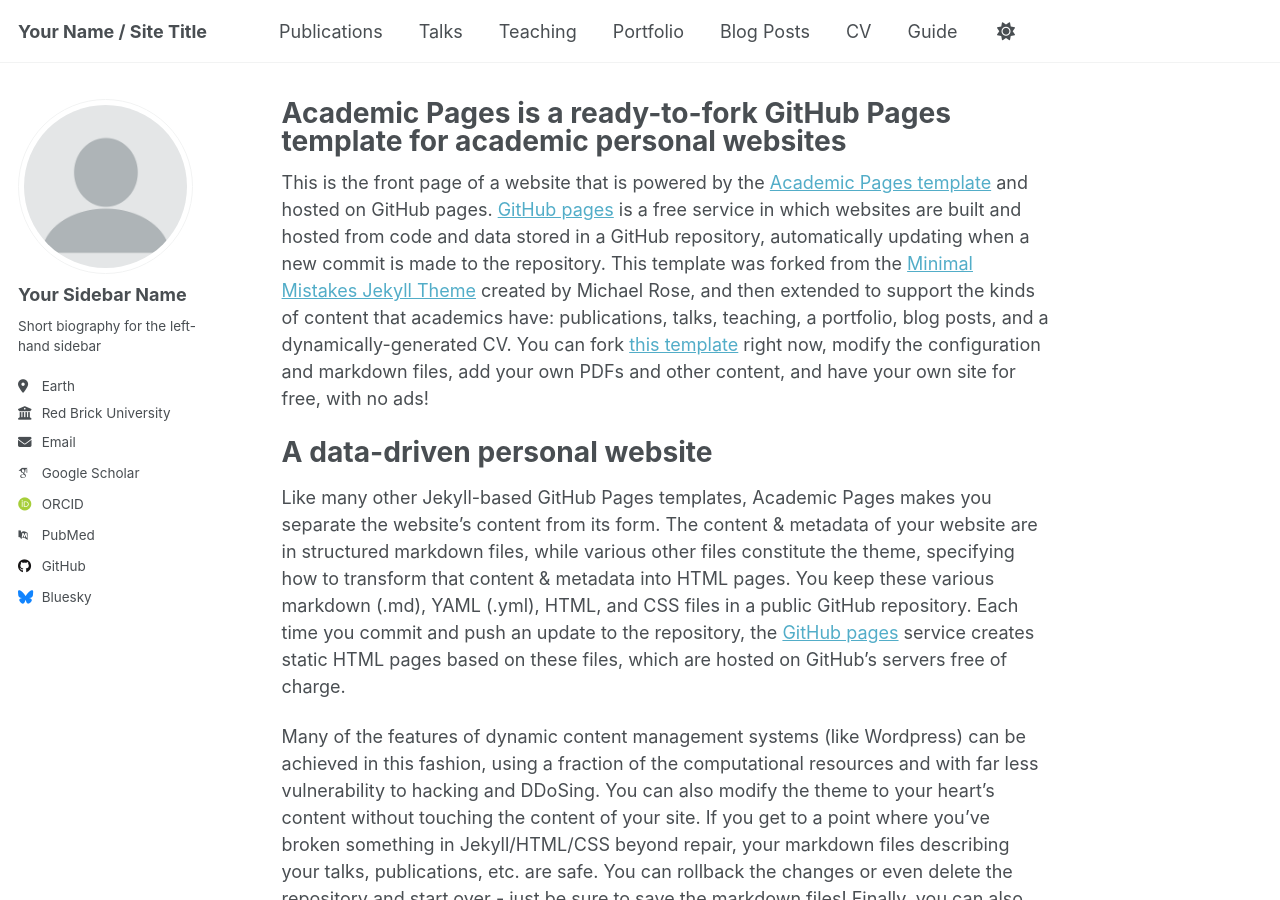
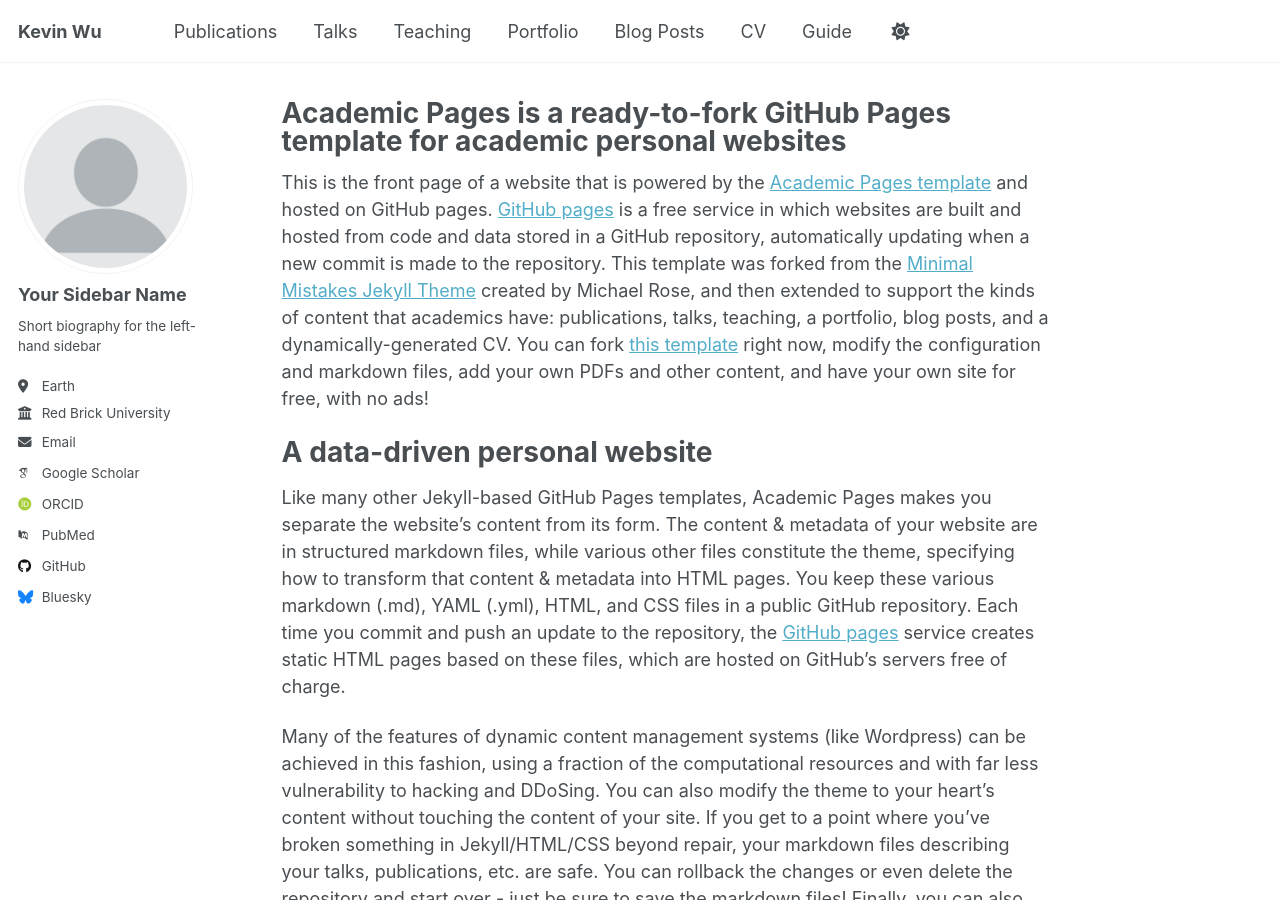
Before and after one commit to kevinwu1785/personal, a Jekyll site: the page built from _pages/about.md, in a window 1280 px wide and 900 px high. Built offline with Jekyll 4.4.1, drawn with Linux system fonts in a browser that asks for light colours; some web fonts are replaced.

Commit message:
Update _config.yml

```diff
--- a/_config.yml
+++ b/_config.yml
@@ -9,11 +9,11 @@
 # Basic Site Settings
 locale                   : "en-US"
 site_theme               : "default"
-title                    : "Your Name / Site Title"
+title                    : "Kevin Wu"
 title_separator          : "-"
 name                     : &name "Your Name"
 description              : &description "personal description"
-url                      : https://kevinwu1785.github.io # the base hostname & protocol for your site e.g. "https://[your GitHub username].github.io" or if you already have some other page hosted on Github then use "https://[your GitHub username].github.io/[Your Repo Name]"
+url                      : https://kevinwu1785.github.io/personal # the base hostname & protocol for your site e.g. "https://[your GitHub username].github.io" or if you already have some other page hosted on Github then use "https://[your GitHub username].github.io/[Your Repo Name]"
 baseurl                  : "" # the subpath of your site, e.g. "/blog"
 repository               : "personal/kevinwu1785.github.io"
 
```
